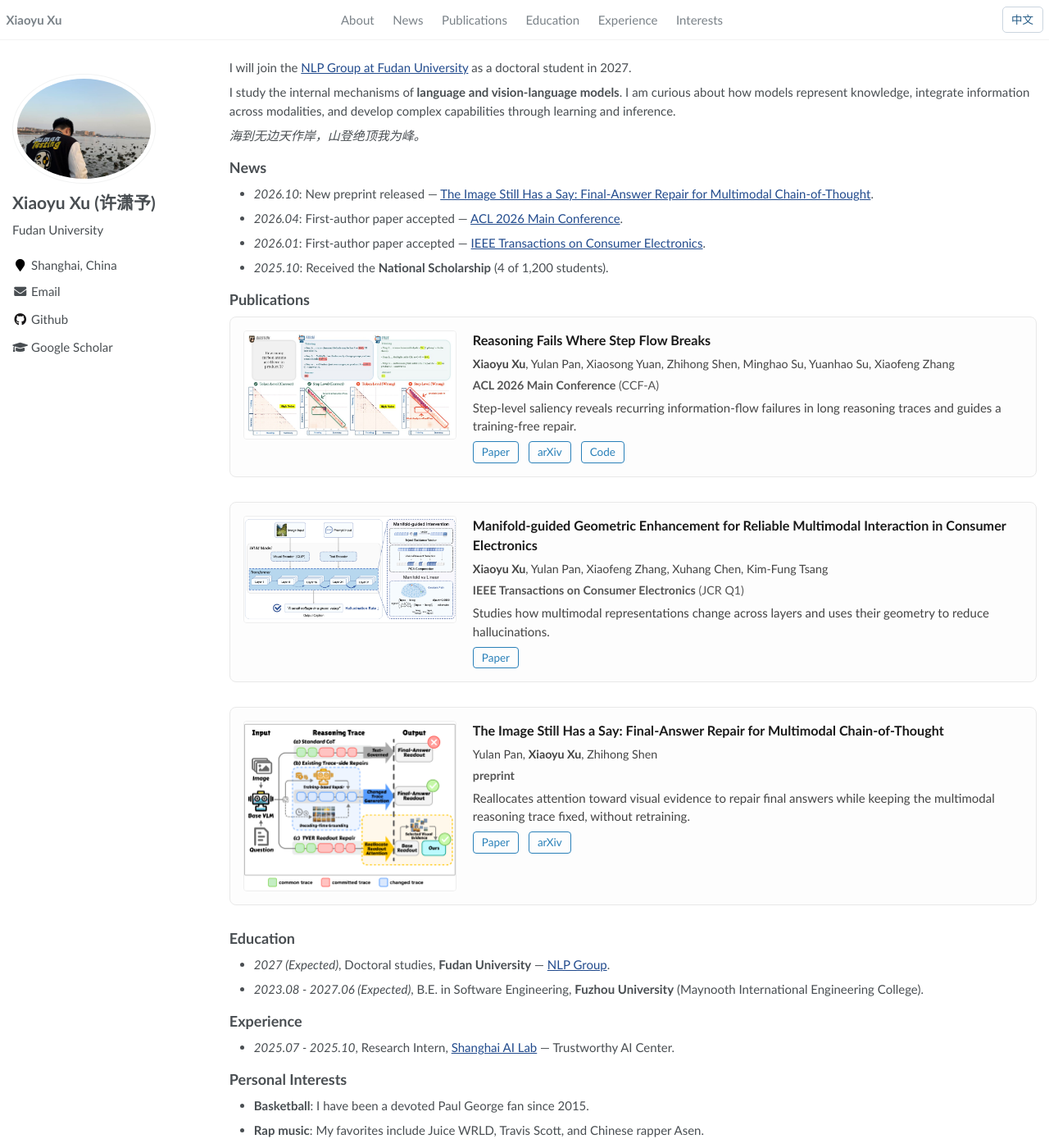
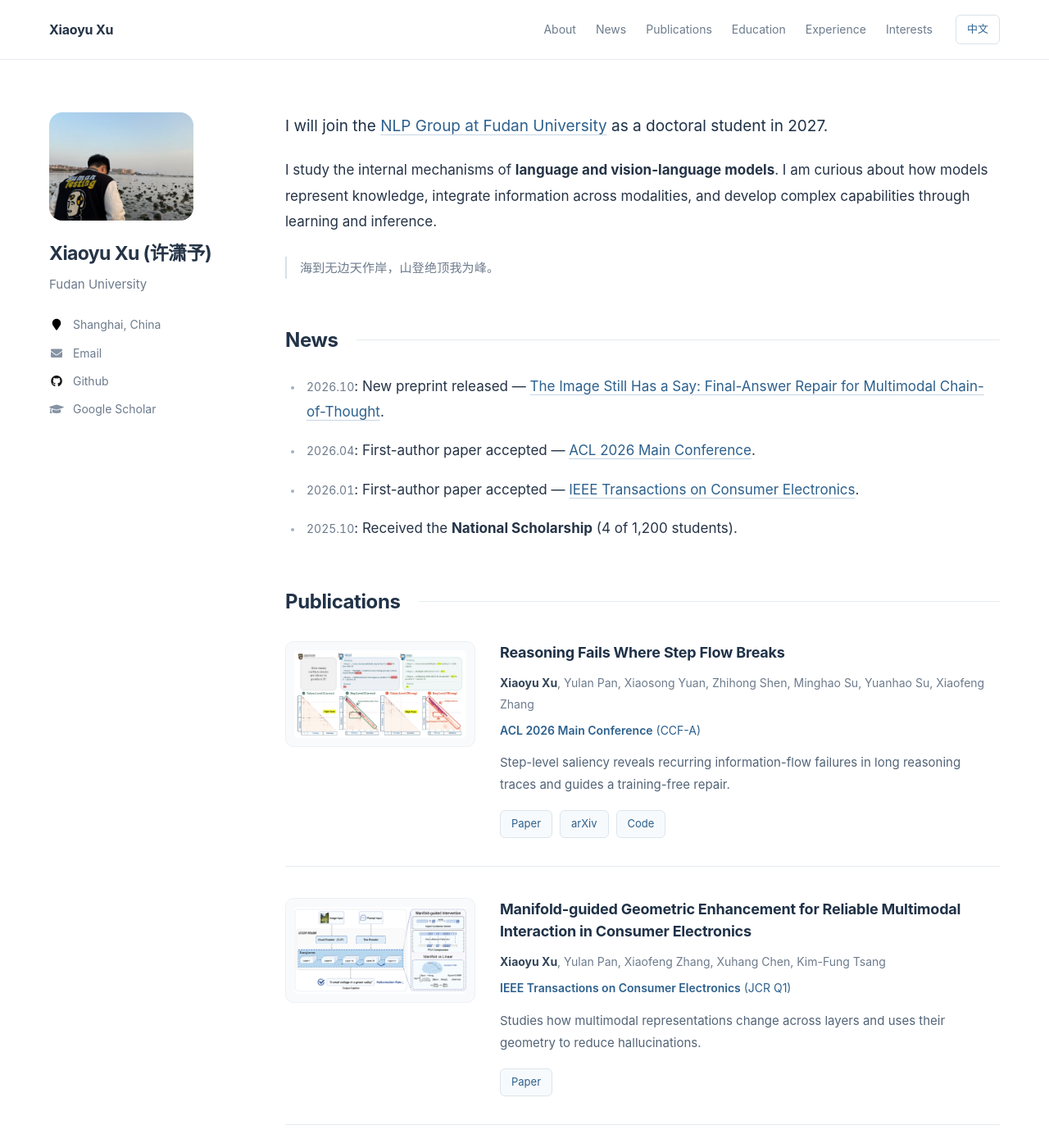
Before and after one commit to XiaoyuXu-Vincent/XiaoyuXu-Vincent.github.io, a Jekyll site: the page built from _pages/about.md, in a window 1280 px wide and 1400 px high. Shown: the whole window at 82% size. Built offline with Jekyll 4.4.1, drawn with Linux system fonts in a browser that asks for light colours; grey boxes are pictures that could not be loaded.

Commit message:
Refine homepage layout and spacing

```diff
--- a/_includes/head/custom.html
+++ b/_includes/head/custom.html
@@ -20,162 +20,6 @@
 </script>
 <script src='https://cdnjs.cloudflare.com/ajax/libs/mathjax/2.7.4/latest.js?config=TeX-MML-AM_CHTML' async></script>
 
-<style>
-  /* Keep the navigation styled in local file previews as well as on GitHub Pages. */
-  .site-nav {
-    display: flex;
-    align-items: center;
-    justify-content: space-between;
-    gap: 1.5rem;
-  }
-  .site-nav a {
-    color: #7a8288;
-    text-decoration: none;
-    white-space: nowrap;
-  }
-  .site-nav__brand {
-    font-weight: 700;
-  }
-  .site-nav__links {
-    display: flex;
-    align-items: center;
-    gap: 1.5rem;
-    margin-left: auto;
-  }
-  .site-nav__actions {
-    display: flex;
-    align-items: center;
-    gap: 0.75rem;
-    margin-left: auto;
-  }
-  .site-nav .site-nav__language {
-    display: inline-block;
-    padding: 0.35rem 0.7rem;
-    border: 1px solid #cbd5df;
-    border-radius: 5px;
-    color: #245b86;
-    font-size: 0.9em;
-  }
-  .site-nav__language:hover {
-    background: #f2f6fa;
-  }
-  .site-nav a:focus-visible, .site-nav summary:focus-visible {
-    outline: 2px solid #245b86;
-    outline-offset: 3px;
-  }
-  .page__content h2 {
-    scroll-margin-top: 4rem;
-  }
-  .site-nav__mobile {
-    display: none;
-  }
-  @media (max-width: 960px) {
-    .site-nav__links {
-      display: none;
-    }
-    .site-nav__mobile {
-      display: block;
-      position: relative;
-      margin-left: auto;
-    }
-    .site-nav__mobile summary {
-      cursor: pointer;
-      list-style: none;
-      padding: 0.4rem 0.65rem;
-      border: 1px solid #f2f3f3;
-      border-radius: 4px;
-    }
-    .site-nav__mobile summary::-webkit-details-marker {
-      display: none;
-    }
-    .site-nav__mobile summary:after {
-      content: " ☰";
-    }
-    .site-nav__mobile-links {
-      position: absolute;
-      right: 0;
-      top: calc(100% + 0.5rem);
-      min-width: 11rem;
-      padding: 0.35rem;
-      border: 1px solid #f2f3f3;
-      border-radius: 4px;
-      background: #fff;
-      box-shadow: 0 4px 16px rgba(0, 0, 0, 0.12);
-    }
-    .site-nav__mobile-links a {
-      display: block;
-      padding: 0.55rem 0.75rem;
-    }
-  }
-
-  .pub-entry {
-    display: flex;
-    align-items: flex-start;
-    margin-bottom: 2em;
-    padding: 16px;
-    border: 1px solid #e8e8e8;
-    border-radius: 8px;
-    background: #fdfdfd;
-    gap: 20px;
-  }
-  .pub-img {
-    flex-shrink: 0;
-    width: 260px;
-  }
-  .pub-img img {
-    width: 100%;
-    border-radius: 4px;
-    border: 1px solid #eee;
-  }
-  .pub-info {
-    flex: 1;
-    min-width: 0;
-  }
-  .pub-title {
-    font-size: 1.08em;
-    font-weight: 600;
-    margin-bottom: 6px;
-    color: #1a1a1a;
-  }
-  .pub-authors {
-    color: #444;
-    margin-bottom: 4px;
-    font-size: 0.95em;
-  }
-  .pub-venue {
-    color: #555;
-    margin-bottom: 6px;
-    font-size: 0.95em;
-  }
-  .pub-summary {
-    margin: 0 0 10px;
-    color: #444;
-    font-size: 0.9em;
-    line-height: 1.5;
-  }
-  .pub-links a {
-    display: inline-block;
-    margin-right: 8px;
-    padding: 2px 10px;
-    border: 1px solid #2980b9;
-    border-radius: 4px;
-    text-decoration: none;
-    color: #2980b9;
-    font-size: 0.9em;
-    transition: all 0.2s;
-  }
-  .pub-links a:hover {
-    background: #2980b9;
-    color: #fff;
-  }
-  @media (max-width: 600px) {
-    .pub-entry {
-      flex-direction: column;
-    }
-    .pub-img {
-      width: 100%;
-    }
-  }
-</style>
+<link rel="stylesheet" href="{{ '/assets/css/homepage.css' | relative_url }}?v=20261022-1">
 
 <!-- end custom head snippets -->
--- /dev/null
+++ b/assets/css/homepage.css
@@ -0,0 +1,397 @@
+/* Shared layout for the English and Chinese academic homepages. */
+:root {
+  --home-ink: #263447;
+  --home-muted: #6d7b8c;
+  --home-accent: #2d608d;
+  --home-rule: #e6ebf0;
+  --home-font: -apple-system, BlinkMacSystemFont, "Segoe UI", "PingFang SC", "Hiragino Sans GB", "Microsoft YaHei", sans-serif;
+}
+
+html { scroll-padding-top: 104px; }
+body {
+  color: var(--home-ink);
+  background: #fff;
+  font-family: var(--home-font);
+  font-size: 16px;
+  line-height: 1.8;
+  -webkit-font-smoothing: antialiased;
+}
+h1, h2, h3, p, li, .masthead__inner-wrap {
+  font-family: var(--home-font);
+}
+a { color: var(--home-accent); }
+a:focus-visible, summary:focus-visible {
+  outline: 2px solid var(--home-accent);
+  outline-offset: 4px;
+}
+
+/* Navigation shares the content's outer margins. */
+.masthead {
+  background: #fff;
+  border-bottom: 1px solid var(--home-rule);
+  animation: none;
+}
+.masthead__inner-wrap {
+  max-width: 1240px;
+  padding: 18px 40px;
+  margin: 0 auto;
+}
+.site-nav {
+  display: flex;
+  align-items: center;
+  justify-content: space-between;
+  gap: 28px;
+  min-height: 36px;
+}
+.site-nav a {
+  color: var(--home-muted);
+  text-decoration: none;
+  white-space: nowrap;
+  font-size: 14px;
+}
+.site-nav .site-nav__brand {
+  color: var(--home-ink);
+  font-size: 16px;
+  font-weight: 650;
+  letter-spacing: -0.2px;
+}
+.site-nav__links {
+  display: flex;
+  align-items: center;
+  gap: 24px;
+  margin-left: auto;
+}
+.site-nav__links a:hover { color: var(--home-accent); }
+.site-nav__actions {
+  display: flex;
+  align-items: center;
+  gap: 12px;
+  margin-left: 0;
+}
+.site-nav .site-nav__language {
+  padding: 5px 13px;
+  border: 1px solid #d8e2eb;
+  border-radius: 6px;
+  color: var(--home-accent);
+  font-size: 13px;
+}
+.site-nav__language:hover { background: #f3f7fa; }
+.site-nav__mobile { display: none; }
+
+/* Use a bounded reading column instead of the theme's edge-to-edge floats. */
+#main {
+  display: grid;
+  grid-template-columns: 216px minmax(0, 1fr);
+  gap: 72px;
+  max-width: 1240px;
+  margin: 64px auto 0;
+  padding: 0 40px 96px;
+  animation: none;
+}
+#main::before, #main::after { display: none; }
+#main > .sidebar {
+  float: none;
+  width: auto;
+  margin: 0;
+  padding: 0;
+  position: sticky;
+  top: 112px;
+  align-self: start;
+  opacity: 1;
+  transform: none;
+}
+#main > .page {
+  float: none;
+  width: auto;
+  min-width: 0;
+  margin: 0;
+  padding: 0;
+}
+.page .page__inner-wrap, .page .page__content {
+  float: none;
+  width: 100%;
+  margin: 0;
+}
+.profile_box { display: block; }
+.author__avatar { display: block; width: 176px; }
+.author__avatar img {
+  display: block;
+  width: 176px;
+  max-width: 100%;
+  min-width: 0;
+  height: auto;
+  padding: 0;
+  border: 0;
+  border-radius: 16px;
+}
+.author__content {
+  display: block;
+  width: 100%;
+  min-width: 0;
+  padding: 0;
+}
+.sidebar .author__name {
+  margin: 24px 0 10px;
+  font-family: var(--home-font);
+  font-size: 23px;
+  font-weight: 650;
+  line-height: 1.4;
+  letter-spacing: -0.6px;
+}
+.sidebar .author__bio {
+  margin: 0 0 26px;
+  color: var(--home-muted);
+  font-family: var(--home-font);
+  font-size: 15px;
+  line-height: 1.6;
+}
+.author__urls-wrapper { display: block; margin: 0; cursor: default; }
+.author__urls {
+  display: block;
+  position: static;
+  margin: 0;
+  padding: 0;
+  border: 0;
+  box-shadow: none;
+  background: transparent;
+}
+.author__urls::before, .author__urls::after { display: none; }
+.sidebar .author__urls li {
+  margin: 0 0 12px;
+  color: var(--home-muted);
+  font-family: var(--home-font);
+  font-size: 14px;
+  line-height: 1.6;
+}
+.author__urls a { margin: 0; padding: 0; color: var(--home-muted); }
+.author__urls i { margin-right: 7px; color: #8593a3; }
+.author__urls_sm { display: none; }
+
+/* Give the introduction and each section a distinct reading rhythm. */
+.page__content { font-size: 17px; line-height: 1.85; }
+.page__content #about-me { display: block; margin: 0; height: 0; scroll-margin-top: 108px; }
+.page__content #about-me::before { display: none; }
+.page__content > p:has(> #about-me) { margin: 0; line-height: 0; }
+.page__content > p { margin: 0 0 22px; }
+.page__content > p:has(> #about-me) + p {
+  font-size: 19px;
+  line-height: 1.75;
+  color: #1e3148;
+}
+.page__content > p > em:only-child {
+  display: inline-block;
+  margin-top: 4px;
+  padding-left: 16px;
+  border-left: 2px solid #d6e1eb;
+  color: var(--home-muted);
+  font-size: 15px;
+  font-style: normal;
+  letter-spacing: 0.2px;
+}
+.page__content h2 {
+  display: flex;
+  align-items: center;
+  gap: 22px;
+  margin: 56px 0 24px;
+  color: #223348;
+  font-size: 24px;
+  font-weight: 650;
+  line-height: 1.4;
+  letter-spacing: -0.4px;
+  scroll-margin-top: 104px;
+}
+.page__content h2::after {
+  content: "";
+  flex: 1;
+  height: 1px;
+  background: var(--home-rule);
+}
+.page__content > ul { margin: 0; padding-left: 22px; }
+.page__content > ul > li { margin-bottom: 16px; padding-left: 4px; }
+.page__content > ul > li::marker { color: #a2b3c3; font-size: 0.75em; }
+.page__content > ul > li > em:first-child {
+  color: var(--home-muted);
+  font-size: 14px;
+  font-style: normal;
+  font-variant-numeric: tabular-nums;
+}
+.page__content a {
+  color: var(--home-accent);
+  text-decoration-color: #c7d6e4;
+  text-underline-offset: 4px;
+  text-decoration-thickness: 1px;
+}
+.page__content a:hover { color: #17476f; text-decoration-color: currentColor; }
+
+/* Publication rows: space and hierarchy carry the grouping. */
+.pub-entry {
+  display: grid;
+  grid-template-columns: 232px minmax(0, 1fr);
+  align-items: start;
+  gap: 30px;
+  margin: 0 0 30px;
+  padding: 8px 0 34px;
+  border: 0;
+  border-bottom: 1px solid var(--home-rule);
+  border-radius: 0;
+  background: transparent;
+}
+.pub-img {
+  width: 100%;
+  min-width: 0;
+  padding: 10px;
+  border: 1px solid #edf1f5;
+  border-radius: 10px;
+  background: #f8fafc;
+}
+.pub-img img {
+  display: block;
+  width: 100%;
+  height: auto;
+  border: 0;
+  border-radius: 4px;
+}
+.pub-info { min-width: 0; }
+.pub-title {
+  margin-bottom: 11px;
+  color: #203248;
+  font-size: 18px;
+  font-weight: 650;
+  line-height: 1.5;
+  letter-spacing: -0.2px;
+}
+.pub-authors {
+  margin-bottom: 9px;
+  color: var(--home-muted);
+  font-size: 14px;
+  line-height: 1.8;
+}
+.pub-authors strong { color: #34465a; font-weight: 650; }
+.pub-venue {
+  margin-bottom: 14px;
+  color: var(--home-accent);
+  font-size: 14px;
+  line-height: 1.6;
+}
+.pub-venue strong { font-weight: 600; }
+.page__content .pub-summary {
+  margin: 0 0 18px;
+  color: #536477;
+  font-size: 15px;
+  line-height: 1.8;
+}
+.pub-links { display: flex; flex-wrap: wrap; gap: 9px; }
+.page__content .pub-links a {
+  display: inline-flex;
+  align-items: center;
+  justify-content: center;
+  min-height: 34px;
+  padding: 3px 13px;
+  border: 1px solid #dce5ed;
+  border-radius: 6px;
+  background: #f7fafc;
+  color: var(--home-accent);
+  font-size: 13px;
+  line-height: 1.5;
+  text-decoration: none;
+  transition: background-color 0.15s, border-color 0.15s;
+}
+.page__content .pub-links a:hover { background: #edf4f9; border-color: #b9cddd; }
+
+#interests + ul {
+  display: grid;
+  grid-template-columns: repeat(2, minmax(0, 1fr));
+  gap: 20px;
+  padding: 0;
+  list-style: none;
+}
+#interests + ul > li {
+  margin: 0;
+  padding: 20px 22px;
+  border-radius: 10px;
+  background: #f7f9fb;
+  color: #526377;
+  font-size: 15px;
+  line-height: 1.9;
+}
+#interests + ul strong { color: #2e4157; }
+
+@media (max-width: 1100px) {
+  #main { grid-template-columns: 200px minmax(0, 1fr); gap: 44px; padding-right: 32px; padding-left: 32px; }
+  .masthead__inner-wrap { padding-right: 32px; padding-left: 32px; }
+  .pub-entry { grid-template-columns: 200px minmax(0, 1fr); gap: 24px; }
+  .site-nav__links { gap: 18px; }
+}
+
+@media (max-width: 960px) {
+  #main { display: block; max-width: 860px; margin-top: 40px; padding-bottom: 72px; }
+  #main > .sidebar { position: static; margin: 0 0 42px; padding: 0 0 32px; border-bottom: 1px solid var(--home-rule); }
+  .profile_box { display: grid; grid-template-columns: 112px minmax(0, 1fr); gap: 8px 24px; align-items: center; }
+  .author__avatar { width: 112px; grid-row: 1 / span 2; }
+  .author__avatar img { width: 112px; height: auto; }
+  .sidebar .author__name { margin: 0 0 7px; }
+  .sidebar .author__bio { margin: 0; }
+  .author__urls-wrapper { grid-column: 2; margin: 0; }
+  /* Override the legacy theme script's inline visibility below this breakpoint. */
+  .author__urls { display: none !important; }
+  .author__urls_sm { display: flex; gap: 18px; padding: 0; font-size: 20px; line-height: 1.5; }
+  .author__urls_sm a { color: var(--home-muted); }
+  .site-nav__links { display: none; }
+  .site-nav__actions { margin-left: auto; }
+  .site-nav__mobile { display: block; position: relative; margin: 0; }
+  .site-nav__mobile summary {
+    padding: 5px 12px;
+    border: 1px solid #d8e2eb;
+    border-radius: 6px;
+    color: var(--home-muted);
+    font-size: 13px;
+    list-style: none;
+    cursor: pointer;
+  }
+  .site-nav__mobile summary::-webkit-details-marker { display: none; }
+  .site-nav__mobile summary::after { content: " ☰"; }
+  .site-nav__mobile-links {
+    position: absolute;
+    right: 0;
+    top: calc(100% + 12px);
+    min-width: 170px;
+    padding: 8px;
+    border: 1px solid var(--home-rule);
+    border-radius: 8px;
+    background: #fff;
+    box-shadow: 0 10px 30px rgba(38, 52, 71, 0.08);
+  }
+  .site-nav__mobile-links a { display: block; padding: 9px 12px; }
+  .site-nav__mobile-links a:hover { background: #f5f8fb; }
+}
+
+@media (max-width: 680px) {
+  .masthead__inner-wrap { padding: 13px 20px; }
+  .site-nav { gap: 16px; }
+  .site-nav__actions { gap: 8px; }
+  #main { margin-top: 30px; padding: 0 20px 56px; }
+  #main > .sidebar { margin-bottom: 32px; padding-bottom: 28px; }
+  .profile_box { grid-template-columns: 80px minmax(0, 1fr); gap: 7px 18px; }
+  .author__avatar, .author__avatar img { width: 80px; }
+  .author__avatar img { border-radius: 12px; }
+  .sidebar .author__name { font-size: 20px; line-height: 1.45; letter-spacing: -0.4px; }
+  .sidebar .author__bio { font-size: 14px; }
+  .author__urls_sm { gap: 16px; font-size: 19px; }
+  .page__content { font-size: 16px; line-height: 1.9; }
+  .page__content > p { margin-bottom: 20px; }
+  .page__content > p:has(> #about-me) + p { font-size: 18px; }
+  .page__content > p > em:only-child { padding-left: 13px; font-size: 14px; }
+  .page__content h2 { margin: 42px 0 22px; font-size: 22px; gap: 18px; }
+  .page__content > ul { padding-left: 18px; }
+  .page__content > ul > li { margin-bottom: 18px; padding-left: 2px; }
+  .pub-entry { grid-template-columns: minmax(0, 1fr); gap: 22px; margin-bottom: 26px; padding: 4px 0 30px; }
+  .pub-img { max-width: 320px; }
+  .pub-title { font-size: 18px; }
+  .pub-authors, .pub-venue { font-size: 14px; }
+  #interests + ul { grid-template-columns: minmax(0, 1fr); gap: 14px; }
+  #interests + ul > li { padding: 18px 20px; }
+}
+
+@media (prefers-reduced-motion: reduce) {
+  *, *::before, *::after { animation: none !important; transition: none !important; }
+}
```
